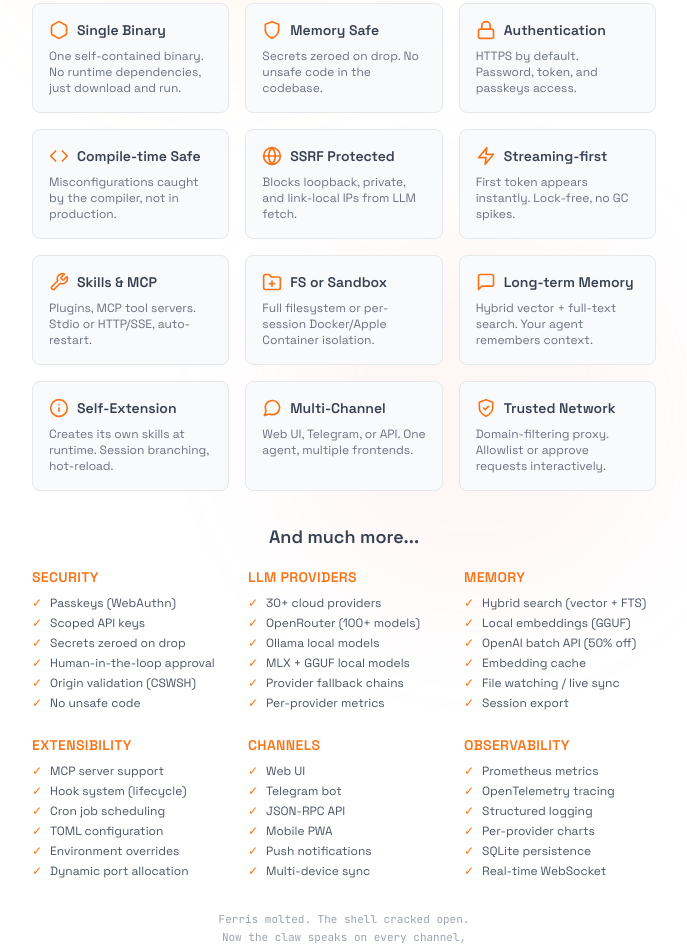
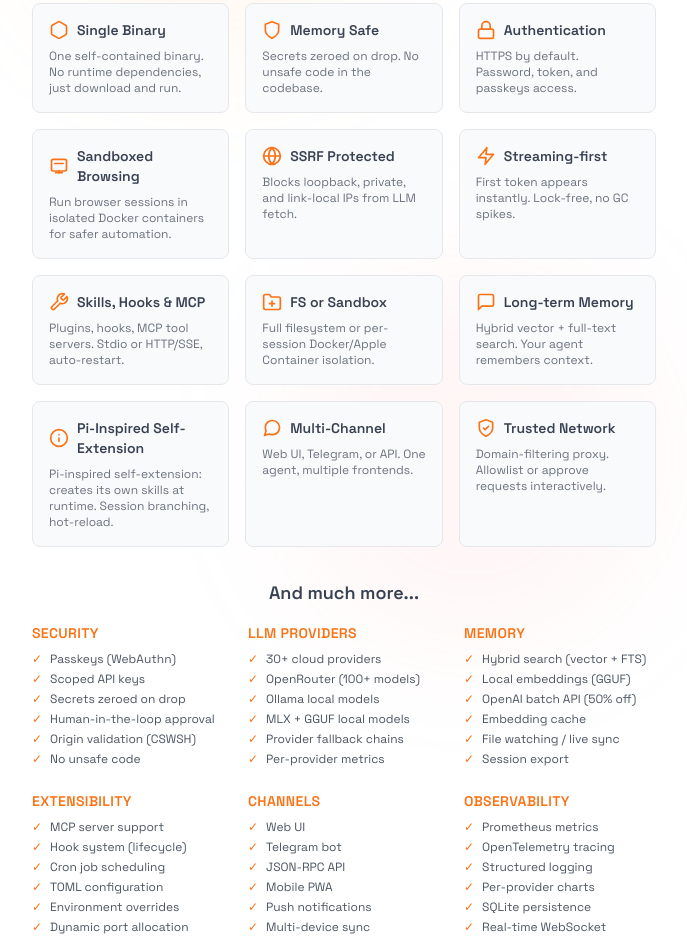
Before and after one commit to penso/moltis-website, a website: page index.html in a window 1280 px wide. Shown: the part 809-1755 px from the top of the page, without its empty margins (296-983 px from the left). Drawn offline with nearby package versions, Linux system fonts and the light colour scheme.

Commit message:
Update feature cards for hooks and sandboxed browsing

```diff
--- a/index.html
+++ b/index.html
@@ -304,11 +304,11 @@
             <div class="p-3 sm:p-4 rounded-lg bg-gray-50 dark:bg-gray-900/50 border border-gray-200 dark:border-gray-800">
                 <div class="flex items-center gap-2 mb-1.5 sm:mb-2">
                     <span class="text-orange-500 dark:text-orange-400 shrink-0">
-                        <svg width="16" height="16" class="sm:w-5 sm:h-5" viewBox="0 0 24 24" fill="none" stroke="currentColor" stroke-width="2" stroke-linecap="round" stroke-linejoin="round"><polyline points="16 18 22 12 16 6"/><polyline points="8 6 2 12 8 18"/></svg>
+                        <svg width="16" height="16" class="sm:w-5 sm:h-5" viewBox="0 0 24 24" fill="none" stroke="currentColor" stroke-width="2" stroke-linecap="round" stroke-linejoin="round"><rect x="3" y="4" width="18" height="14" rx="2"/><path d="M8 20h8"/><path d="M12 18v2"/><path d="M7 9h10"/></svg>
                     </span>
-                    <p class="text-xs sm:text-sm font-semibold text-gray-700 dark:text-gray-200">Compile-time Safe</p>
+                    <p class="text-xs sm:text-sm font-semibold text-gray-700 dark:text-gray-200">Sandboxed Browsing</p>
                 </div>
-                <p class="text-[11px] sm:text-xs text-gray-500 dark:text-gray-400 leading-relaxed">Misconfigurations caught by the compiler, not in production.</p>
+                <p class="text-[11px] sm:text-xs text-gray-500 dark:text-gray-400 leading-relaxed">Run browser sessions in isolated Docker containers for safer automation.</p>
             </div>
             <div class="p-3 sm:p-4 rounded-lg bg-gray-50 dark:bg-gray-900/50 border border-gray-200 dark:border-gray-800">
                 <div class="flex items-center gap-2 mb-1.5 sm:mb-2">
@@ -333,9 +333,9 @@
                     <span class="text-orange-500 dark:text-orange-400 shrink-0">
                         <svg width="16" height="16" class="sm:w-5 sm:h-5" viewBox="0 0 24 24" fill="none" stroke="currentColor" stroke-width="2" stroke-linecap="round" stroke-linejoin="round"><path d="M14.7 6.3a1 1 0 0 0 0 1.4l1.6 1.6a1 1 0 0 0 1.4 0l3.77-3.77a6 6 0 0 1-7.94 7.94l-6.91 6.91a2.12 2.12 0 0 1-3-3l6.91-6.91a6 6 0 0 1 7.94-7.94l-3.76 3.76z"/></svg>
                     </span>
-                    <p class="text-xs sm:text-sm font-semibold text-gray-700 dark:text-gray-200">Skills & MCP</p>
+                    <p class="text-xs sm:text-sm font-semibold text-gray-700 dark:text-gray-200">Skills, Hooks & MCP</p>
                 </div>
-                <p class="text-[11px] sm:text-xs text-gray-500 dark:text-gray-400 leading-relaxed">Plugins, MCP tool servers. Stdio or HTTP/SSE, auto-restart.</p>
+                <p class="text-[11px] sm:text-xs text-gray-500 dark:text-gray-400 leading-relaxed">Plugins, hooks, MCP tool servers. Stdio or HTTP/SSE, auto-restart.</p>
             </div>
             <div class="p-3 sm:p-4 rounded-lg bg-gray-50 dark:bg-gray-900/50 border border-gray-200 dark:border-gray-800">
                 <div class="flex items-center gap-2 mb-1.5 sm:mb-2">
@@ -360,9 +360,9 @@
                     <span class="text-orange-500 dark:text-orange-400 shrink-0">
                         <svg width="16" height="16" class="sm:w-5 sm:h-5" viewBox="0 0 24 24" fill="none" stroke="currentColor" stroke-width="2" stroke-linecap="round" stroke-linejoin="round"><circle cx="12" cy="12" r="10"/><path d="M12 16v-4"/><path d="M12 8h.01"/></svg>
                     </span>
-                    <p class="text-xs sm:text-sm font-semibold text-gray-700 dark:text-gray-200">Self-Extension</p>
+                    <p class="text-xs sm:text-sm font-semibold text-gray-700 dark:text-gray-200">Pi-Inspired Self-Extension</p>
                 </div>
-                <p class="text-[11px] sm:text-xs text-gray-500 dark:text-gray-400 leading-relaxed">Creates its own skills at runtime. Session branching, hot-reload.</p>
+                <p class="text-[11px] sm:text-xs text-gray-500 dark:text-gray-400 leading-relaxed">Pi-inspired self-extension: creates its own skills at runtime. Session branching, hot-reload.</p>
             </div>
             <div class="p-3 sm:p-4 rounded-lg bg-gray-50 dark:bg-gray-900/50 border border-gray-200 dark:border-gray-800">
                 <div class="flex items-center gap-2 mb-1.5 sm:mb-2">
```
